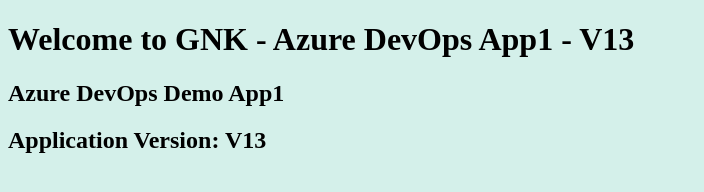
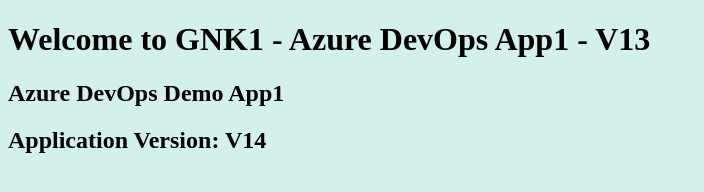
Before and after one commit to muraliazlab2/acraks, a plain HTML site: page index.html in a window 1280 px wide. Shown: the whole page, without its empty margins (0-704 px from the left). Drawn offline with Linux system fonts and the light colour scheme.

Commit message:
Update index.html

```diff
--- a/index.html
+++ b/index.html
@@ -1,8 +1,8 @@
 <!DOCTYPE html>
 <html>
    <body style="background-color:rgb(212, 240, 234);">
-      <h1>Welcome to GNK - Azure DevOps App1 - V13</h1>
+      <h1>Welcome to GNK1 - Azure DevOps App1 - V13</h1>
       <h2>Azure DevOps Demo App1</h2>
-      <h2>Application Version: V13</h2>
+      <h2>Application Version: V14</h2>
    </body>
 </html>
```
